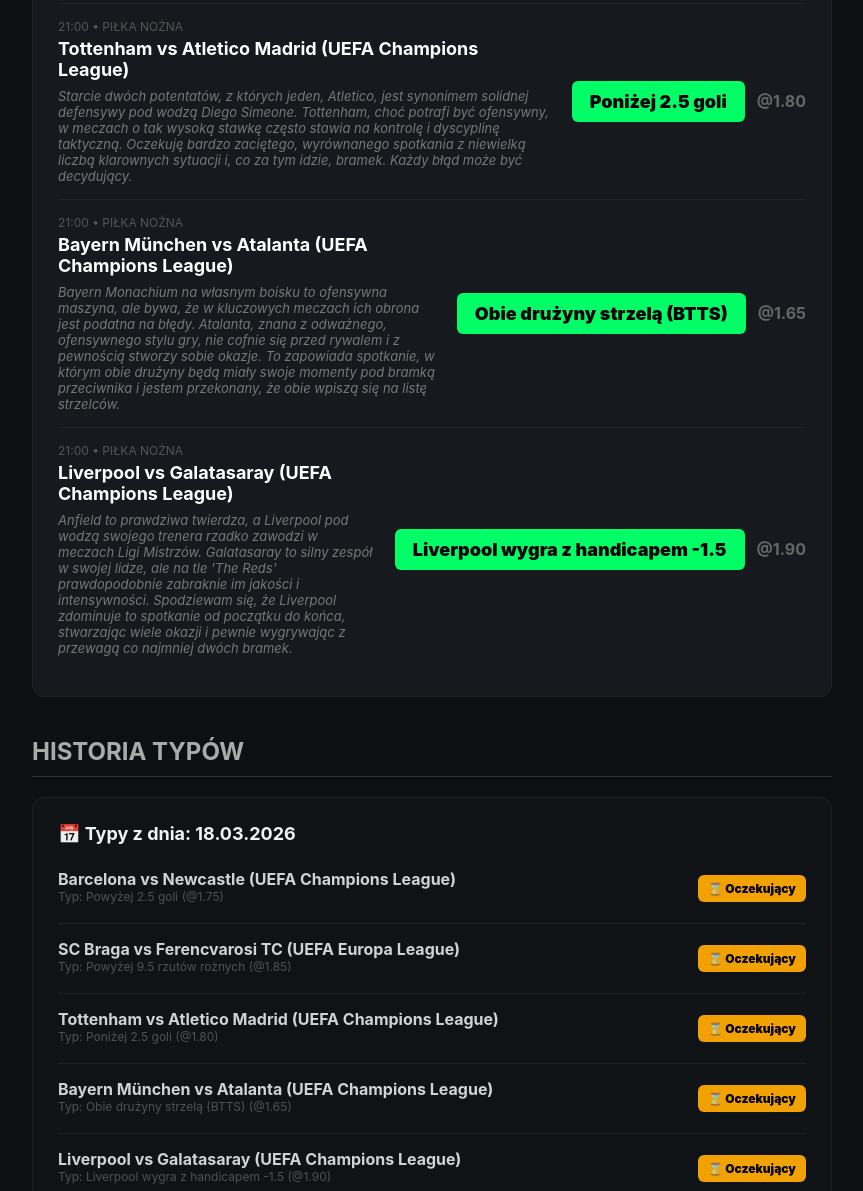
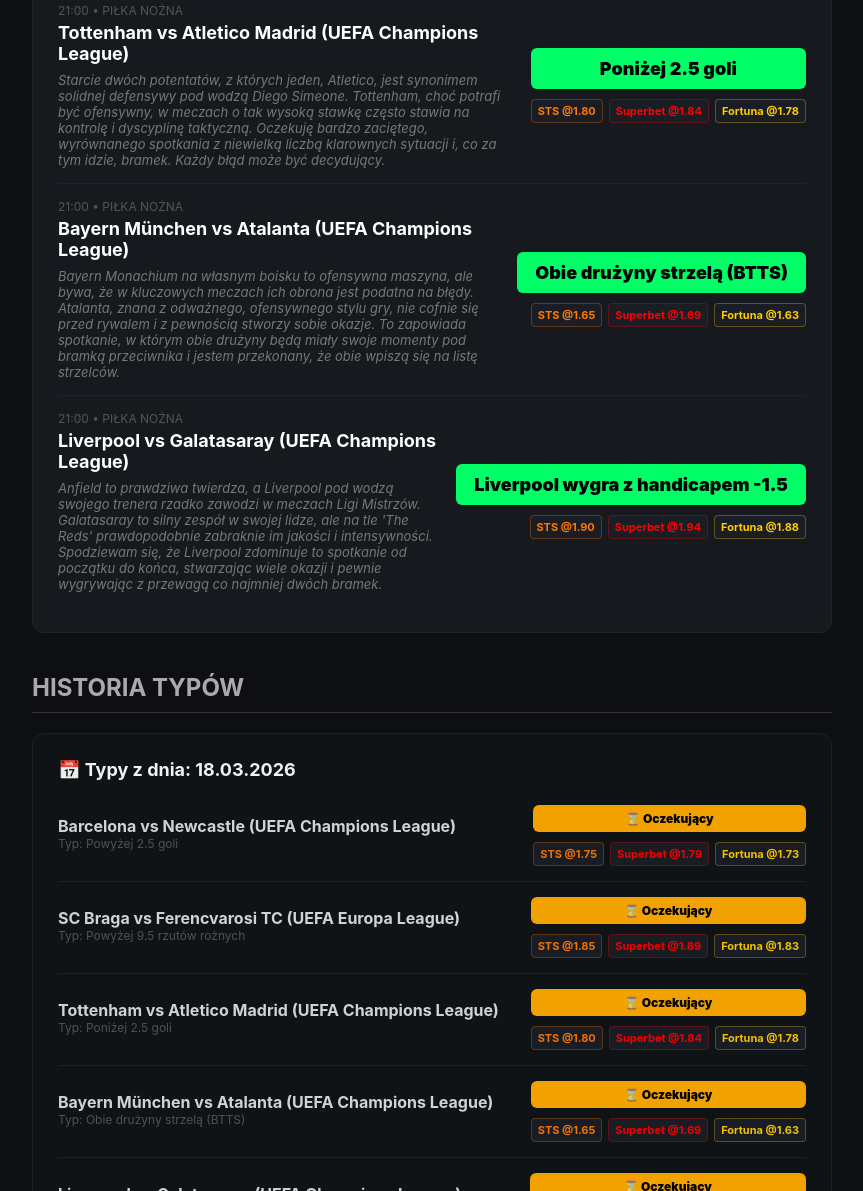
Before and after one commit to dejzi99/Brokietypy, a website: page public/index.html in a window 1280 px wide. Shown: the part 698-1889 px from the top of the page, without its empty margins (208-1071 px from the left). Drawn offline with Linux system fonts and the light colour scheme.

Commit message:
Update index.html

```diff
--- a/public/index.html
+++ b/public/index.html
@@ -25,7 +25,7 @@ h2 { font-size: 24px; margin-top: 40px; color: #aaa; text-align: left; border-bo
 .history-card { background: #111417; opacity: 0.95; }
 .match-row { display: flex; justify-content: space-between; align-items: center; border-bottom: 1px solid #222; padding: 15px 0; }
 .match-row:last-child { border-bottom: none; }
-.pick-box { background: #00ff66; color: black; padding: 10px 18px; border-radius: 6px; font-weight: 900; font-size: 18px; }
+.pick-box { background: #00ff66; color: black; padding: 10px 18px; border-radius: 6px; font-weight: 900; font-size: 18px; text-align: center; }
 .pick-box.pending { background: #ffaa00; color: black; }
 .pick-box.win { background: #00ff66; color: black; }
 .pick-box.loss { background: #ff4444; color: white; }
@@ -33,6 +33,13 @@ h2 { font-size: 24px; margin-top: 40px; color: #aaa; text-align: left; border-bo
 .reason { color: #777; font-size: 13px; margin-top: 8px; font-style: italic; }
 #error-info { color: #ff4444; font-size: 12px; margin-top: 20px; }
 .date-header { font-weight: bold; color: #fff; margin-bottom: 10px; font-size: 18px; }
+
+/* Style dla bukmacherów */
+.bookies-container { display: flex; gap: 6px; margin-top: 10px; justify-content: flex-end; flex-wrap: wrap; }
+.bookie-badge { font-size: 11px; padding: 4px 6px; border-radius: 4px; font-weight: bold; background: #1a1e24; border: 1px solid #333; }
+.bookie-badge.sts { color: #ff7700; border-color: rgba(255, 119, 0, 0.3); }
+.bookie-badge.superbet { color: #ff0000; border-color: rgba(255, 0, 0, 0.3); }
+.bookie-badge.fortuna { color: #ffcc00; border-color: rgba(255, 204, 0, 0.3); }
 </style>
 </head>
 <body>
@@ -50,6 +57,24 @@ h2 { font-size: 24px; margin-top: 40px; color: #aaa; text-align: left; border-bo
 </div>
 
 <script>
+    // Funkcja generująca wizualne badge bukmacherów
+    function renderBookies(baseKursStr) {
+        let baseKurs = parseFloat(String(baseKursStr).replace(',', '.'));
+        if (isNaN(baseKurs)) return `<div style="color: #666; margin-top: 8px; font-weight: bold; text-align: right;">@${baseKursStr}</div>`;
+
+        let sts = baseKurs.toFixed(2);
+        let superbet = (baseKurs + 0.04).toFixed(2); // Superbet często ma minimalnie wyższe kursy
+        let fortuna = (baseKurs - 0.02).toFixed(2);  // Fortuna jako balans
+
+        return `
+        <div class="bookies-container">
+            <span class="bookie-badge sts">STS @${sts}</span>
+            <span class="bookie-badge superbet">Superbet @${superbet}</span>
+            <span class="bookie-badge fortuna">Fortuna @${fortuna}</span>
+        </div>
+        `;
+    }
+
     async function fetchTypy() {
         try {
             const response = await fetch('/raport.json?t=' + Date.now());
@@ -70,9 +95,9 @@ h2 { font-size: 24px; margin-top: 40px; color: #aaa; text-align: left; border-bo
                             <div style="font-size: 18px; font-weight: bold;">${m.mecz}</div>
                             <div class="reason">${m.analiza || ''}</div>
                         </div>
-                        <div style="display: flex; align-items: center; margin-left: 20px;">
-                            <div class="pick-box">${m.typ}</div>
-                            <div style="color: #666; margin-left: 12px; font-weight: bold;">@${m.kurs}</div>
+                        <div style="display: flex; flex-direction: column; align-items: flex-end; margin-left: 20px; min-width: 140px;">
+                            <div class="pick-box" style="width: 100%; box-sizing: border-box;">${m.typ}</div>
+                            ${renderBookies(m.kurs)}
                         </div>
                     </div>`;
             });
@@ -127,10 +152,11 @@ h2 { font-size: 24px; margin-top: 40px; color: #aaa; text-align: left; border-bo
                         <div class="match-row">
                             <div style="flex: 1;">
                                 <div style="font-size: 16px; font-weight: bold; color: #ddd;">${m.mecz}</div>
-                                <div class="meta">Typ: ${m.typ} (@${m.kurs})</div>
+                                <div class="meta">Typ: ${m.typ}</div>
                             </div>
-                            <div style="display: flex; align-items: center; margin-left: 10px;">
-                                <div class="pick-box ${statusClass}" style="font-size: 12px; padding: 6px 10px;">${statusText}</div>
+                            <div style="display: flex; flex-direction: column; align-items: flex-end; margin-left: 10px; min-width: 140px;">
+                                <div class="pick-box ${statusClass}" style="width: 100%; box-sizing: border-box; font-size: 12px; padding: 6px 10px;">${statusText}</div>
+                                ${renderBookies(m.kurs)}
                             </div>
                         </div>`;
                 });
```
